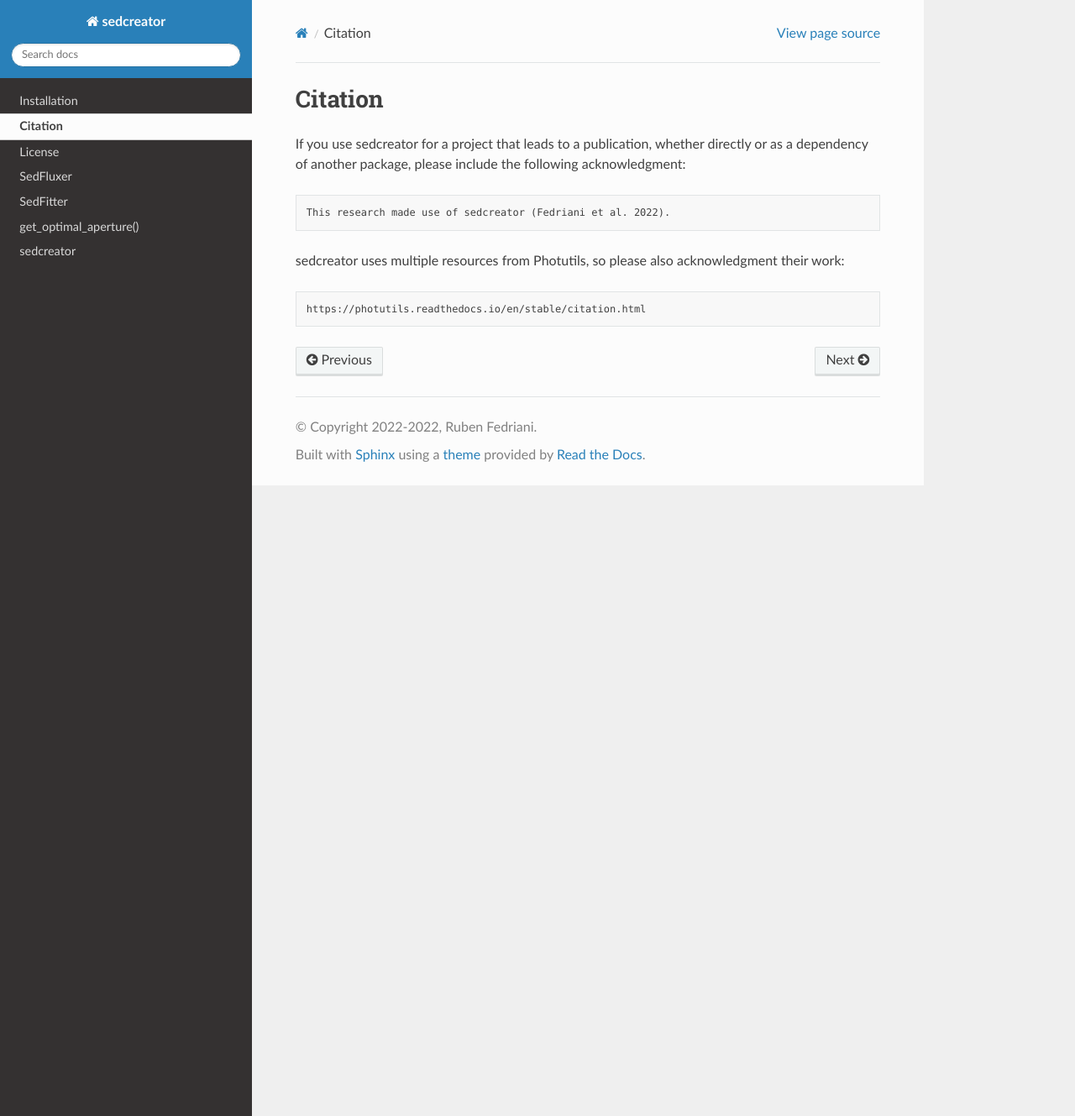
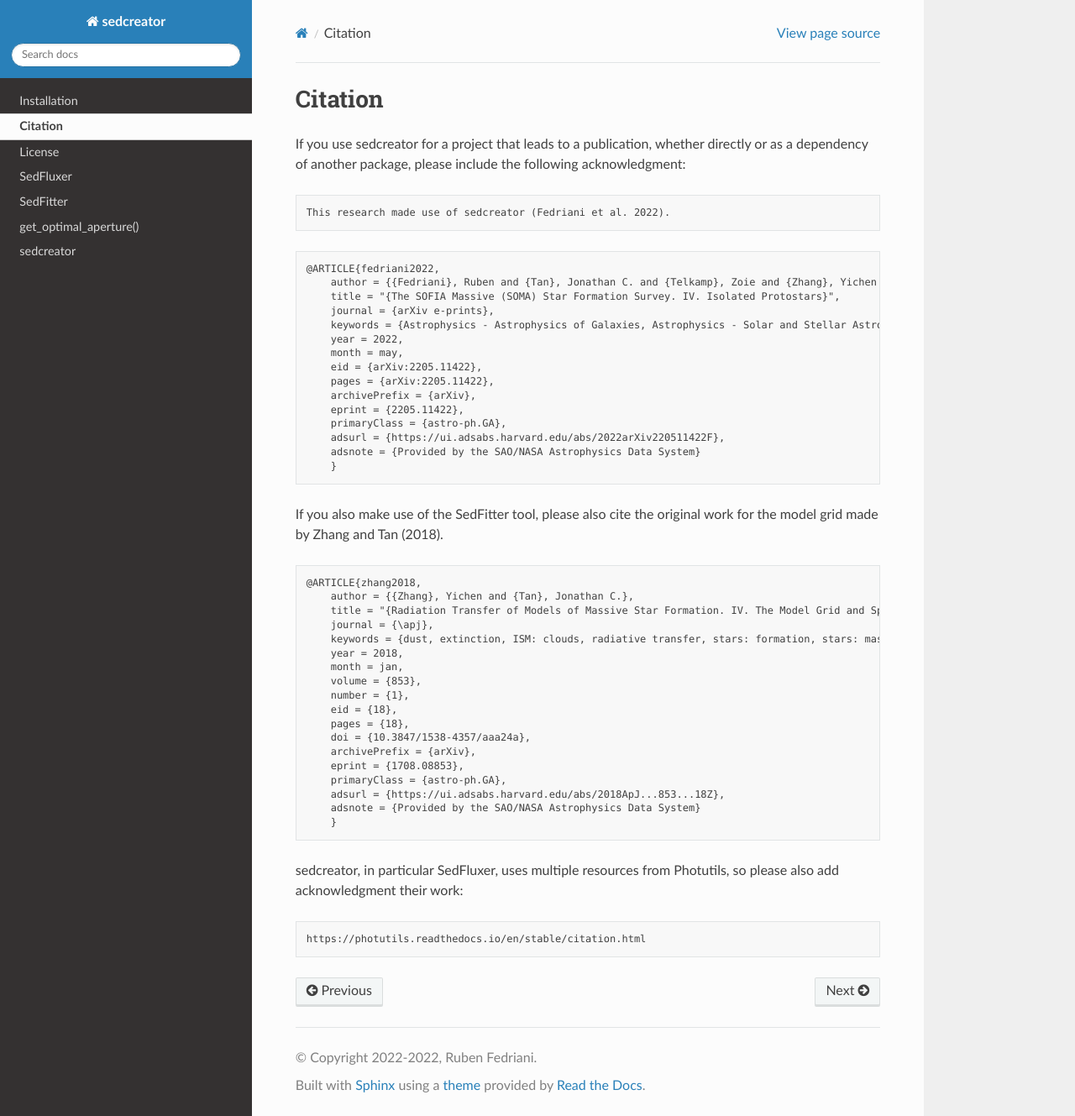
Before and after one commit to fedriani/sedcreator, a Sphinx documentation site: the page built from docs/citation.rst, in a window 1280 px wide and 1329 px high. Shown: the whole window at 84% size. Built offline with Sphinx 7.4.7 and the Read the Docs theme 2.0.0, drawn with Linux system fonts in a browser that asks for light colours.

Commit message:
Update citation.rst

```diff
--- a/docs/citation.rst
+++ b/docs/citation.rst
@@ -8,7 +8,48 @@ If you use sedcreator for a project that leads to a publication, whether directl
 
     This research made use of sedcreator (Fedriani et al. 2022).
 
-sedcreator uses multiple resources from Photutils, so please also acknowledgment their work:
+.. code-block:: text
+
+    @ARTICLE{fedriani2022,
+        author = {{Fedriani}, Ruben and {Tan}, Jonathan C. and {Telkamp}, Zoie and {Zhang}, Yichen and {Yang}, Yao-Lun and {Liu}, Mengyao and {Law}, Chi-Yan and {Beltran}, Maria T. and {Rosero}, Viviana and {Tanaka}, Kei E.~I. and {Cosentino}, Giuliana and {Gorai}, Prasanta and {Farias}, Juan and {Staff}, Jan E. and {De Buizer}, James M. and {Whitney}, Barbara},
+        title = "{The SOFIA Massive (SOMA) Star Formation Survey. IV. Isolated Protostars}",
+        journal = {arXiv e-prints},
+        keywords = {Astrophysics - Astrophysics of Galaxies, Astrophysics - Solar and Stellar Astrophysics},
+        year = 2022,
+        month = may,
+        eid = {arXiv:2205.11422},
+        pages = {arXiv:2205.11422},
+        archivePrefix = {arXiv},
+        eprint = {2205.11422},
+        primaryClass = {astro-ph.GA},
+        adsurl = {https://ui.adsabs.harvard.edu/abs/2022arXiv220511422F},
+        adsnote = {Provided by the SAO/NASA Astrophysics Data System}
+        }
+
+If you also make use of the SedFitter tool, please also cite the original work for the model grid made by Zhang and Tan (2018).
+
+.. code-block:: text
+
+    @ARTICLE{zhang2018,
+        author = {{Zhang}, Yichen and {Tan}, Jonathan C.},
+        title = "{Radiation Transfer of Models of Massive Star Formation. IV. The Model Grid and Spectral Energy Distribution Fitting}",
+        journal = {\apj},
+        keywords = {dust, extinction, ISM: clouds, radiative transfer, stars: formation, stars: massive, Astrophysics - Astrophysics of Galaxies, Astrophysics - Solar and Stellar Astrophysics},
+        year = 2018,
+        month = jan,
+        volume = {853},
+        number = {1},
+        eid = {18},
+        pages = {18},
+        doi = {10.3847/1538-4357/aaa24a},
+        archivePrefix = {arXiv},
+        eprint = {1708.08853},
+        primaryClass = {astro-ph.GA},
+        adsurl = {https://ui.adsabs.harvard.edu/abs/2018ApJ...853...18Z},
+        adsnote = {Provided by the SAO/NASA Astrophysics Data System}
+        }
+
+sedcreator, in particular SedFluxer, uses multiple resources from Photutils, so please also add acknowledgment their work:
 
 .. code-block:: text
 
```
